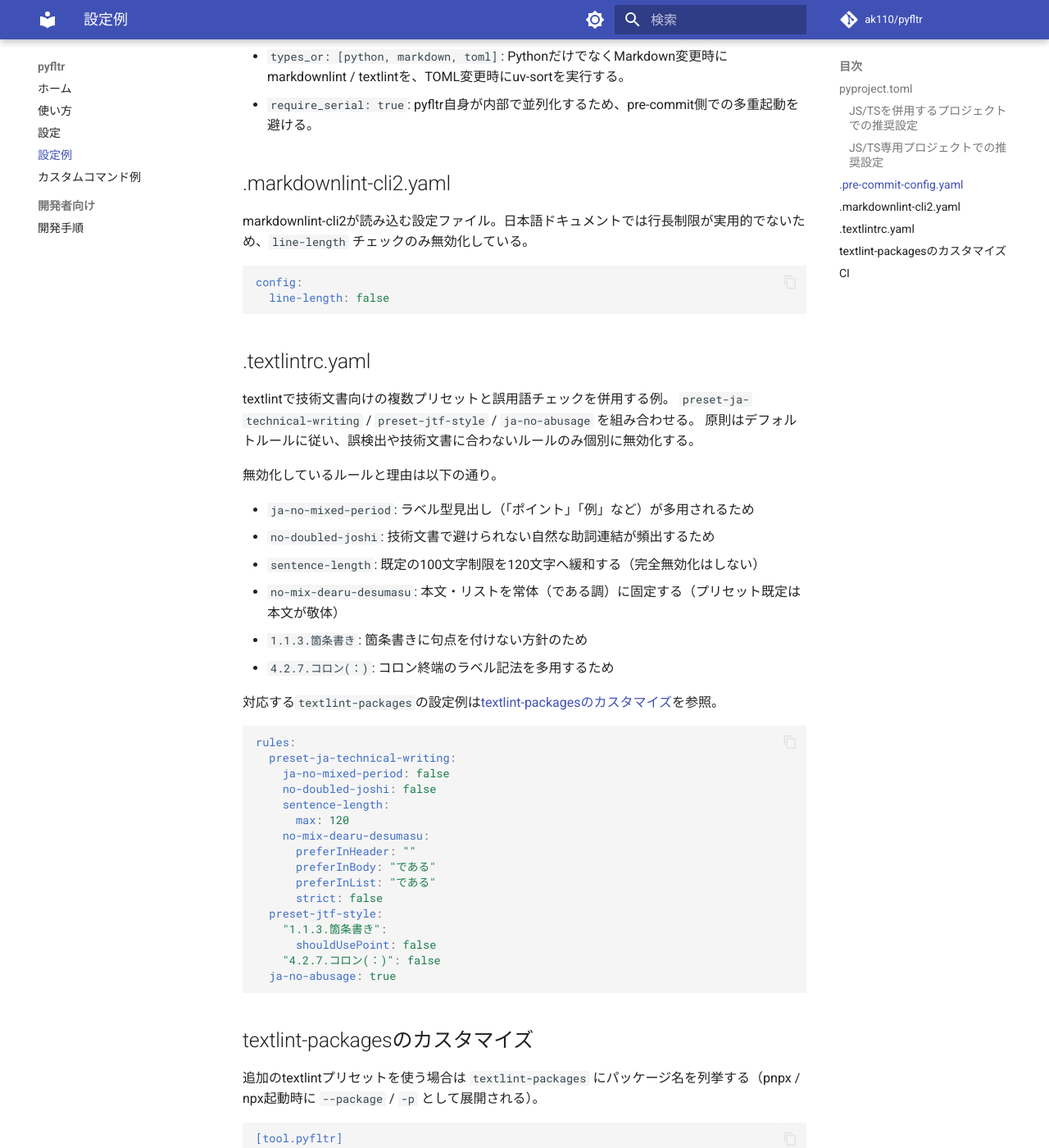
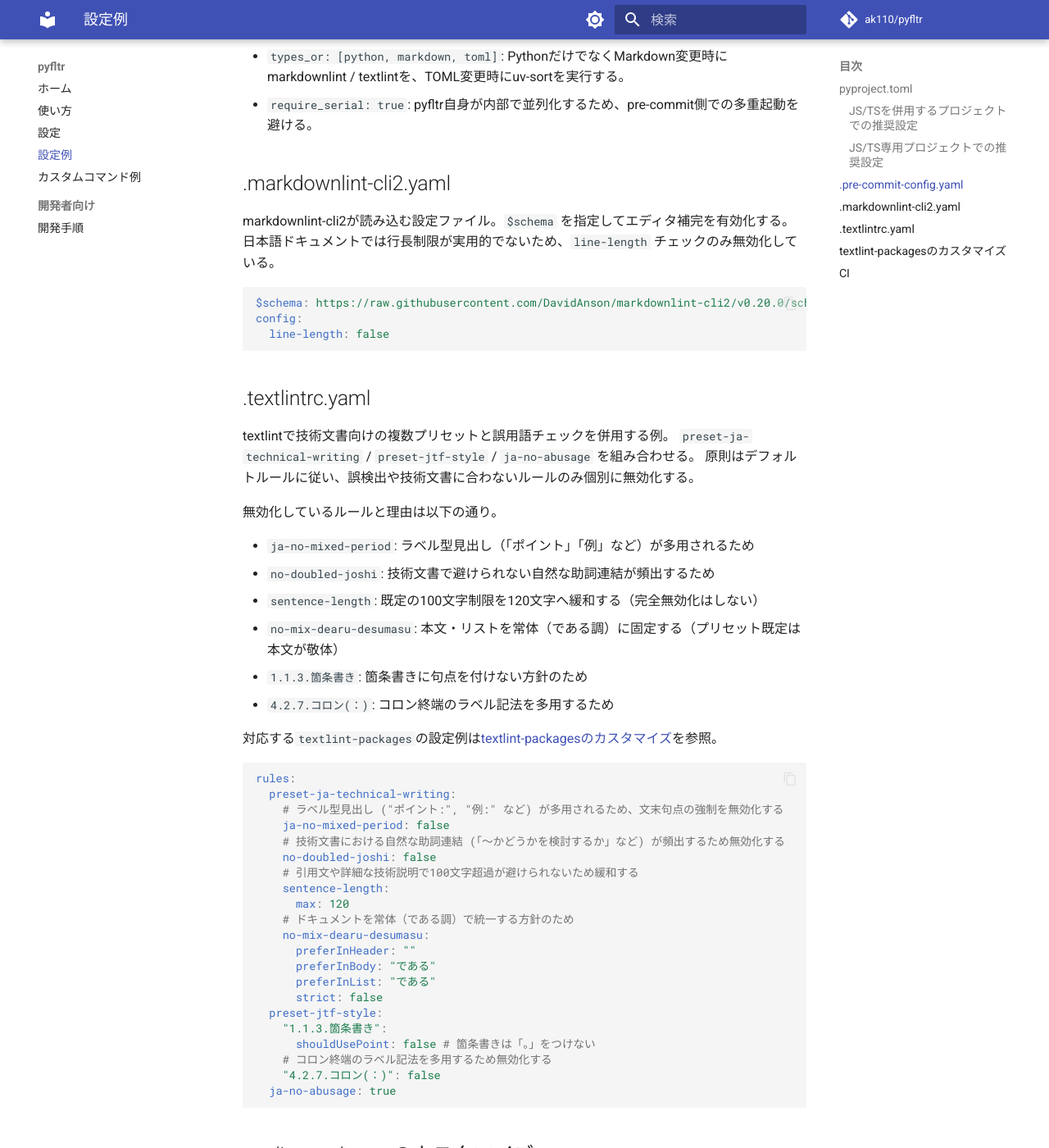
Before and after one commit to ak110/pyfltr, an MkDocs documentation site: the page built from docs/examples.md, in a window 1280 px wide and 1400 px high, scrolled down 3503 px. Shown: the whole window at 82% size. Built offline with MkDocs 1.6.1 and Material for MkDocs 9.7.7, drawn with Linux system fonts in a browser that asks for light colours; comment, search, counter and statistics services are not loaded; some of the changed text lies outside the part shown.

Commit message:
chore: markdownlint設定とexamples.mdの設定例を整理
- .markdownlint-cli2.yaml / docs/.markdownlint-cli2.yaml に $schema を明示
- docs/examples.md:
  - .markdownlint-cli2.yaml例に $schema を追記
  - .textlintrc.yaml例に各ルール無効化の理由コメントを追加
  - CI例の PYTHONDEVMODE に UV_FROZEN と対称になるコメントを追加
- .github/workflows/ci.yaml: PYTHONDEVMODE にもコメントを追加

Co-Authored-By: Claude Opus 4.6 (1M context) <noreply@anthropic.com>

````diff
--- a/.markdownlint-cli2.yaml
+++ b/.markdownlint-cli2.yaml
@@ -1,2 +1,3 @@
+$schema: https://raw.githubusercontent.com/DavidAnson/markdownlint-cli2/v0.20.0/schema/markdownlint-cli2-config-schema.json
 config:
   line-length: false
--- a/docs/.markdownlint-cli2.yaml
+++ b/docs/.markdownlint-cli2.yaml
@@ -1,3 +1,4 @@
+$schema: https://raw.githubusercontent.com/DavidAnson/markdownlint-cli2/v0.20.0/schema/markdownlint-cli2-config-schema.json
 # MkDocs Materialはネストリストに4スペースのインデントが必要
 config:
   ul-indent:
--- a/docs/examples.md
+++ b/docs/examples.md
@@ -151,9 +151,11 @@ pre-commitの設定例。JS/TS専用プロジェクトではpyfltrをdev依存
 
 ## .markdownlint-cli2.yaml
 
-markdownlint-cli2が読み込む設定ファイル。日本語ドキュメントでは行長制限が実用的でないため、`line-length` チェックのみ無効化している。
+markdownlint-cli2が読み込む設定ファイル。`$schema` を指定してエディタ補完を有効化する。
+日本語ドキュメントでは行長制限が実用的でないため、`line-length` チェックのみ無効化している。
 
 ```yaml
+$schema: https://raw.githubusercontent.com/DavidAnson/markdownlint-cli2/v0.20.0/schema/markdownlint-cli2-config-schema.json
 config:
   line-length: false
 ```
@@ -178,10 +180,14 @@ textlintで技術文書向けの複数プリセットと誤用語チェックを
 ```yaml
 rules:
   preset-ja-technical-writing:
+    # ラベル型見出し ("ポイント:", "例:" など) が多用されるため、文末句点の強制を無効化する
     ja-no-mixed-period: false
+    # 技術文書における自然な助詞連結 (「〜かどうかを検討するか」など) が頻出するため無効化する
     no-doubled-joshi: false
+    # 引用文や詳細な技術説明で100文字超過が避けられないため緩和する
     sentence-length:
       max: 120
+    # ドキュメントを常体（である調）で統一する方針のため
     no-mix-dearu-desumasu:
       preferInHeader: ""
       preferInBody: "である"
@@ -189,7 +195,8 @@ rules:
       strict: false
   preset-jtf-style:
     "1.1.3.箇条書き":
-      shouldUsePoint: false
+      shouldUsePoint: false # 箇条書きは「。」をつけない
+    # コロン終端のラベル記法を多用するため無効化する
     "4.2.7.コロン(：)": false
   ja-no-abusage: true
 ```
@@ -226,8 +233,9 @@ GitHub ActionsでpyfltrをPythonバージョンのmatrixで実行する構成の
 
 ```yaml
 env:
+  # 開発モード: DeprecationWarningなどの隠れた問題を早期検出する
   PYTHONDEVMODE: "1"
-  # サプライチェーン攻撃対策: uvがlockfileを常に尊重し、意図しない再resolveを防ぐ
+  # サプライチェーン攻撃対策: uvがlockfileを常に尊重する
   UV_FROZEN: "1"
 
 jobs:
````
Also changed, not shown: 1 other file.
